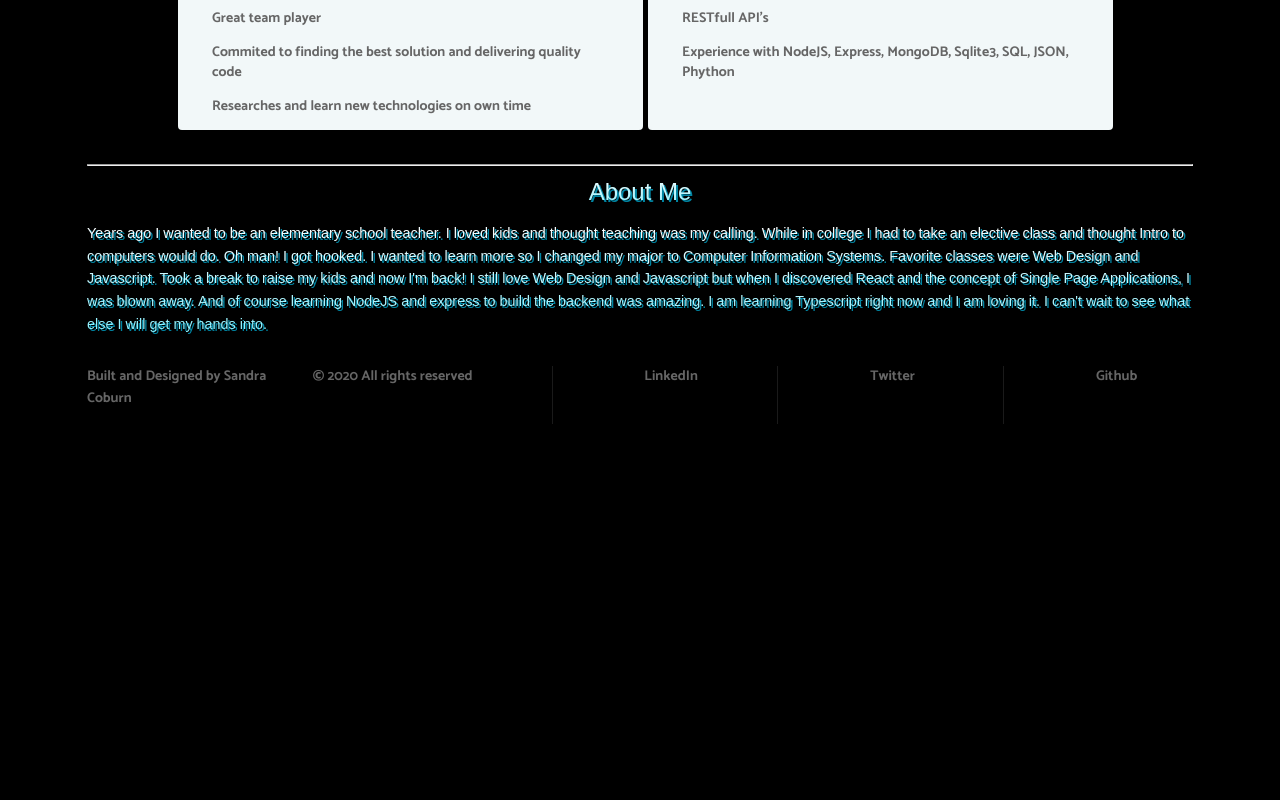
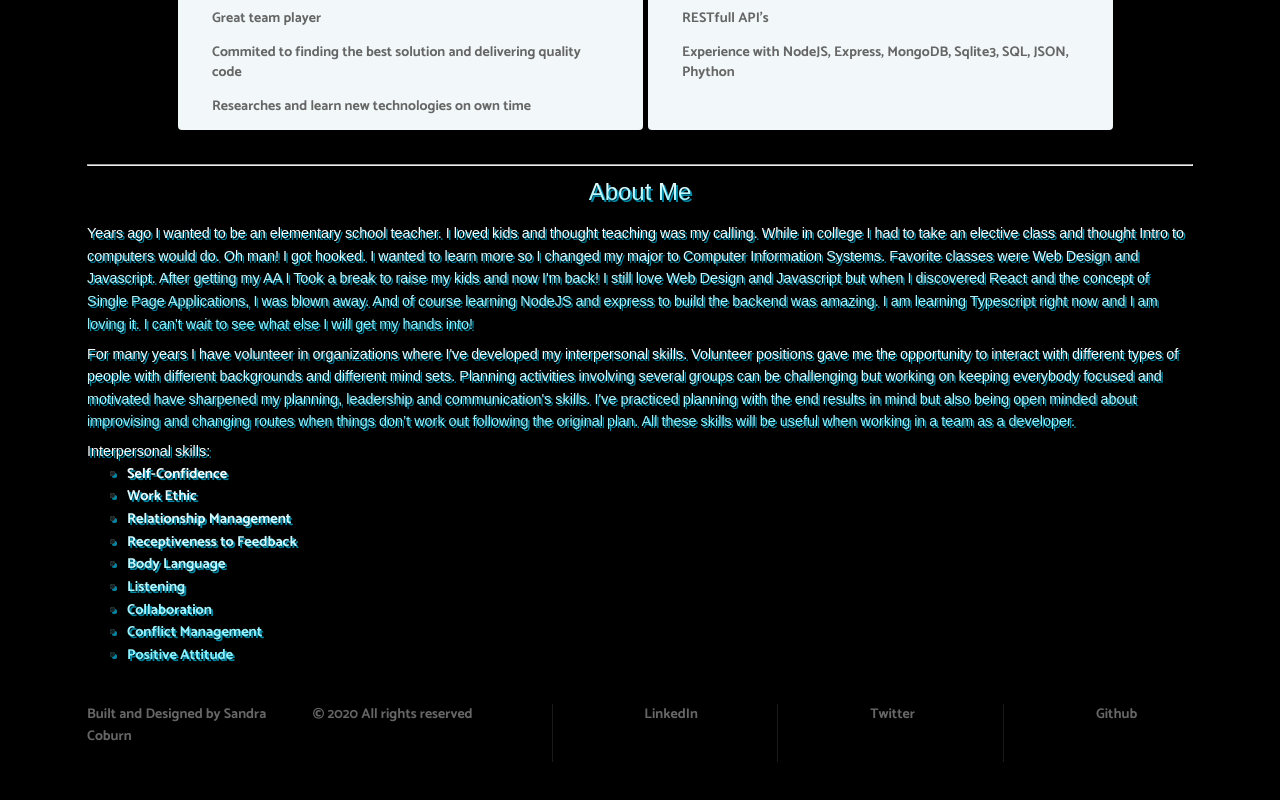
Before and after one commit to SandraCoburn/Portfolio, a React (Create React App) app in the folder portfolio/: page / in a window 1280 px wide. Shown: the part 518-1318 px from the top of the page. Before the commit the page ends 1006 px from the top, so only its background shows below. Built offline with nearby package versions, Linux system fonts and the light colour scheme; grey boxes are pictures that could not be loaded.

Commit message:
Added some more skills

```diff
--- a/portfolio/src/Components/Home/Home.js
+++ b/portfolio/src/Components/Home/Home.js
@@ -57,12 +57,38 @@ const Home = () => {
           elective class and thought Intro to computers would do. Oh man! I got
           hooked. I wanted to learn more so I changed my major to Computer
           Information Systems. Favorite classes were Web Design and Javascript.
-          Took a break to raise my kids and now I'm back! I still love Web
-          Design and Javascript but when I discovered React and the concept of
-          Single Page Applications, I was blown away. And of course learning
-          NodeJS and express to build the backend was amazing. I am learning
-          Typescript right now and I am loving it. I can't wait to see what else
-          I will get my hands into.{' '}
+          After getting my AA I Took a break to raise my kids and now I'm back!
+          I still love Web Design and Javascript but when I discovered React and
+          the concept of Single Page Applications, I was blown away. And of
+          course learning NodeJS and express to build the backend was amazing. I
+          am learning Typescript right now and I am loving it. I can't wait to
+          see what else I will get my hands into!
+        </h4>
+        <h4>
+          For many years I have volunteer in organizations where I've developed
+          my interpersonal skills. Volunteer positions gave me the opportunity
+          to interact with different types of people with different backgrounds
+          and different mind sets. Planning activities involving several groups
+          can be challenging but working on keeping everybody focused and
+          motivated have sharpened my planning, leadership and communication's
+          skills. I've practiced planning with the end results in mind but also
+          being open minded about improvising and changing routes when things
+          don’t work out following the original plan. All these skills will be
+          useful when working in a team as a developer.
+        </h4>
+        <h4>
+          Interpersonal skills:
+          <ul>
+            <li>Self-Confidence </li>
+            <li> Work Ethic</li>
+            <li> Relationship Management</li>
+            <li> Receptiveness to Feedback </li>
+            <li>Body Language </li>
+            <li>Listening</li>
+            <li>Collaboration</li>
+            <li> Conflict Management</li>
+            <li> Positive Attitude</li>
+          </ul>
         </h4>
       </AboutWrapper>
       <Footer />
```
